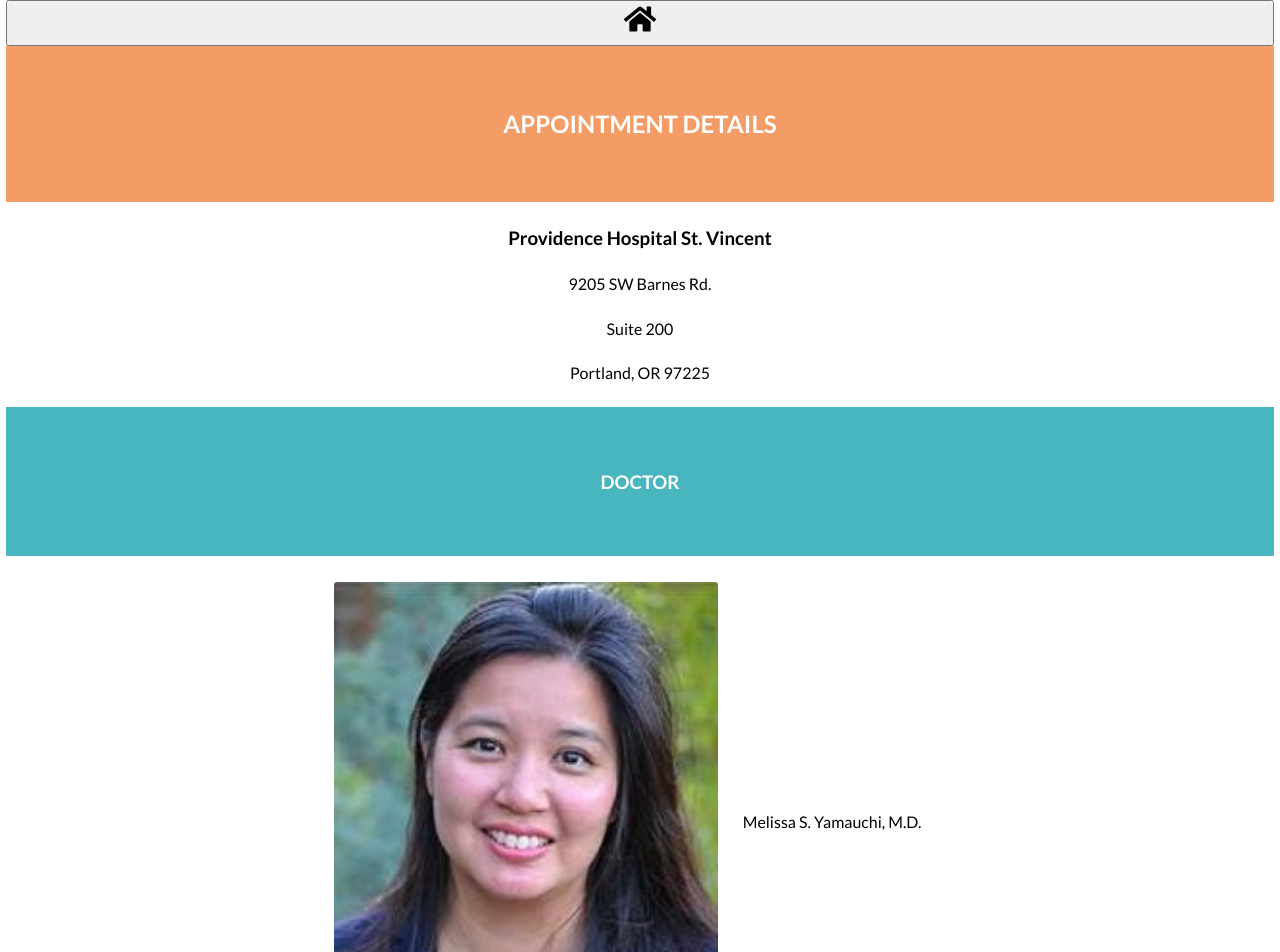
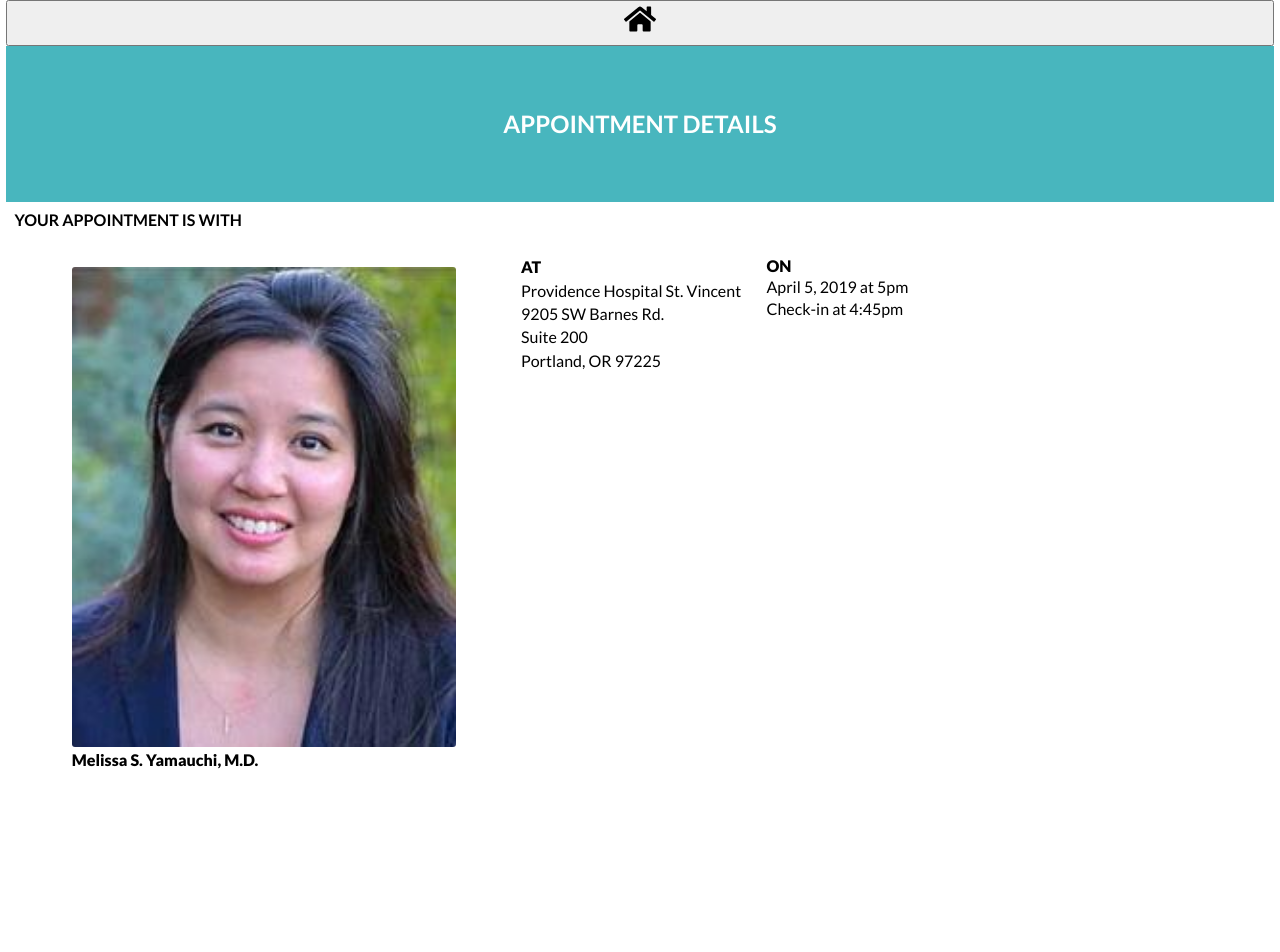
Before and after one commit to healthsparq-hackathon-2019/client, a React (Create React App) app: page / in a window 1280 px wide. Shown: the top 952 px of the page. After the commit the page ends 846 px from the top, so only its background shows below. Built offline with nearby package versions, Linux system fonts and the light colour scheme.

Commit message:
added more details

```diff
--- a/src/App.js
+++ b/src/App.js
@@ -2,7 +2,7 @@
 import './App.css';
 // import Landing from './components/landing/Landing';
 import Details from './components/details/Details';
-
+// import About from './components/about/About';
 class App extends Component {
   render() {
     return (
--- a/src/components/details/Details.js
+++ b/src/components/details/Details.js
@@ -8,24 +8,28 @@
     <section className={styles.Details}>
       <button className={styles.button}><FaHome /></button>
       <h2 className={styles.apt}>APPOINTMENT DETAILS</h2>
+      <h4 className={styles.h4}>
+        YOUR APPOINTMENT IS WITH
+      </h4>
+      <section className={styles.main}>
         <section className={styles.section}>
-        <h3 className={styles.h}>Providence Hospital St. Vincent</h3>
+          <figure className={styles.figure}>
+            <img src={pic} alt="doctor pic" className={styles.pic} />
+            <figcaption className={styles.figcaption}> Melissa S. Yamauchi, M.D.</figcaption>
+          </figure>
+        </section>
+        <section className={styles.section}>
+          <p className={styles.atOn}>AT</p>
+          <p className={styles.p}>Providence Hospital St. Vincent</p>
           <p className={styles.p}>9205 SW Barnes Rd.</p>
           <p className={styles.p}>Suite 200</p>
           <p className={styles.p}>Portland, OR 97225</p>
         </section>
-      <section className={styles.section }>
-          <h3 className={styles.doc}>DOCTOR</h3>
-        <figure className={styles.figure}>
-          <img src={pic} alt="doctor pic" className={styles.pic}/>
-          <figcaption className={styles.figcaption}> Melissa S. Yamauchi, M.D.</figcaption>
-        </figure>
+        <section className={styles.section}>
+          <p className={styles.atOn}>ON</p>
+          <p className={styles.p}>April 5, 2019 at 5pm</p>
+          <p className={styles.p}>Check-in at 4:45pm</p>
         </section>
-      <section className={styles.section}>
-        <h3 className={styles.date}>DATE</h3>
-        <p className={styles.p}>April 5, 2019</p>
-        <p className={styles.p}>5pm</p>
-        <p className={styles.p}>Check-in: 4:45pm</p>
       </section>
     </section>
   )
--- a/src/components/details/Details.module.css
+++ b/src/components/details/Details.module.css
@@ -5,22 +5,35 @@
       margin: auto;
       width: 99vw;
       font-family: 'Lato', sans-serif;
-    text-align: center;
+      text-align: left;
+  }
+  .section {
+    margin: 5% 0 5% 2%
   }
   .button {
     font-size: 2em;
   }
   .apt {
-  background-color: #f49c66;
+    background-color: #48b6be;
     color: white;
     margin: 0;
     padding: 5%;
   }
-.h{
-  margin: 2%;
+  .atOn {
+    margin: 2% 0 2% 0;
+    font-weight: 800;
+  }
+  .h4 {
+    margin-top: 3%;
+    margin-bottom: 3%;
+  }
+  .hospital{
+    margin-top: 3%;
+    margin-bottom: 3%;
   }
   .p {
-  margin: 2%;
+    margin-top: 2%;
+    margin-bottom: 2%;
   }
   .doc {
     background-color:#48b6be;
@@ -29,17 +42,16 @@
     padding: 5%;
   }
   .figure {
-  display: flex;
-  align-items: center;
     justify-content: center;
-  margin: 2%;
+    margin-top: 3%;
+    margin-bottom: 3%
+  }
+  .figcaption {
+    font-weight: 900
   }
   .pic {
     width: 30vw;
     border-radius: 3px;
-}
-.figcaption {
-  margin: 2%;
   }
   .date {
     margin: 0;
@@ -48,7 +60,16 @@
   }
 
 @media only screen and (min-width: 1000px) {
-  .Details {
-
+  .main {
+    display: flex;
+  }
+  .apt {
+    text-align: center;
+  }
+  .section {
+    margin-top: 1em;
+  }
+  .h4 {
+    margin: .5em;
   }
 }
```
Also changed, not shown: src/assets/teonna.jpg (added), src/assets/tyler.png (added). Lines whose indentation alone changed are shown as unchanged.
